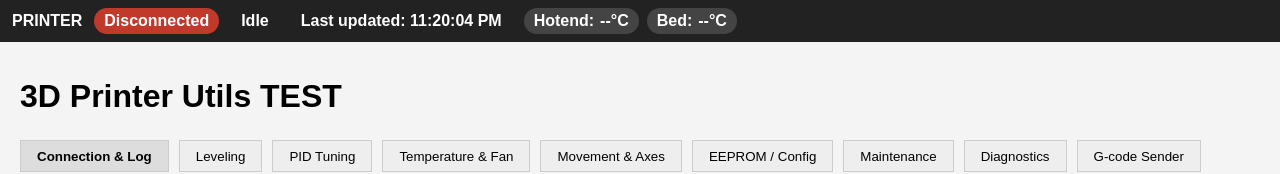
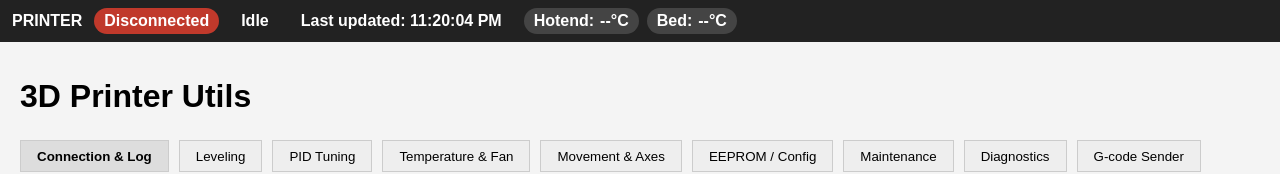
Before and after one commit to issypup/3DPrinter-Utils, a plain HTML site: page index.html in a window 1280 px wide. Shown: the top 174 px of the page. Drawn offline with Linux system fonts and the light colour scheme.

Commit message:
Update index.html

```diff
--- a/index.html
+++ b/index.html
@@ -3,7 +3,7 @@
 <head>
 <meta charset="UTF-8" />
 <meta name="viewport" content="width=device-width, initial-scale=1.0"/>
-<title>3D Printer Utils TEST</title>
+<title>3D Printer Utils</title>
 <meta name="author" content="issypup">
 <meta name="date" content="2025-08-10">
 <style>
@@ -196,7 +196,7 @@
 <span id="etaPill" class="pill" style="display:none;">ETA: —</span>
 </div>
 
-<h1>3D Printer Utils TEST</h1>
+<h1>3D Printer Utils</h1>
 
 <!-- Tabs -->
 <div id="tabButtons">
```
